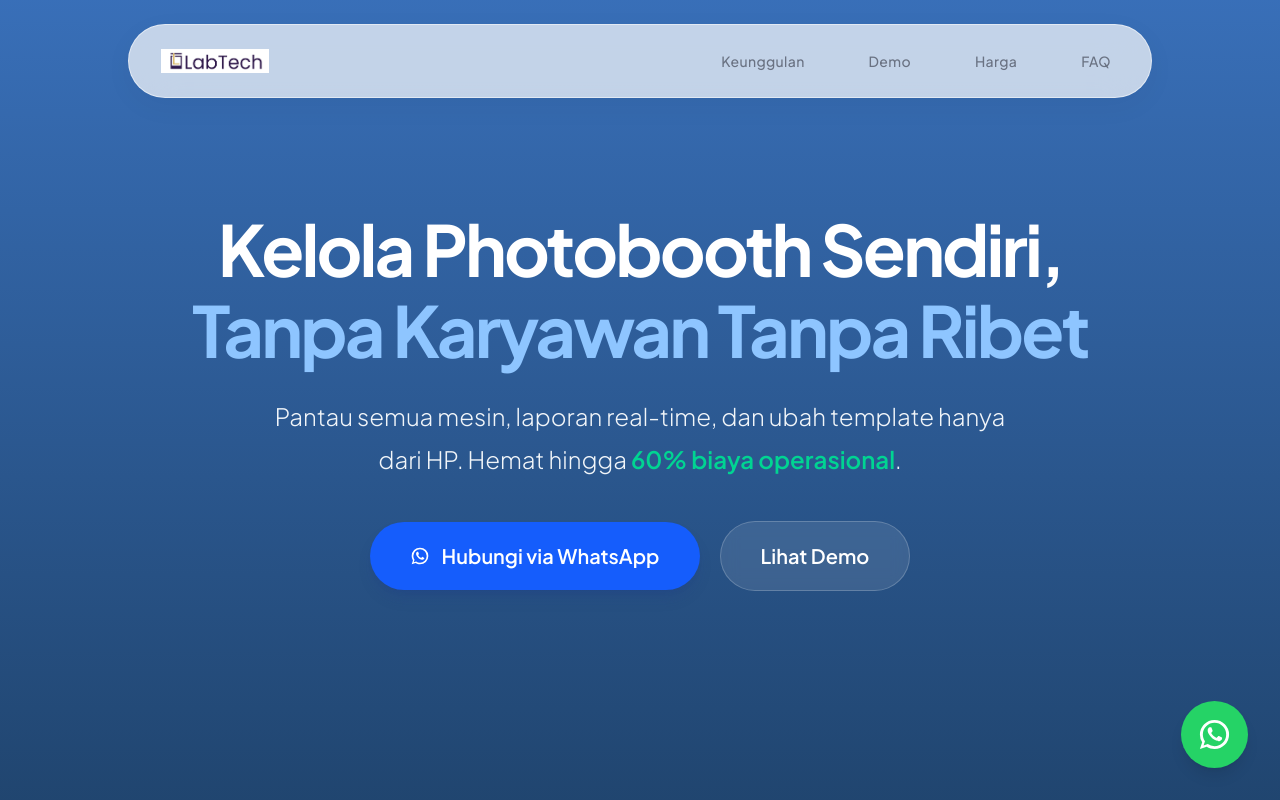
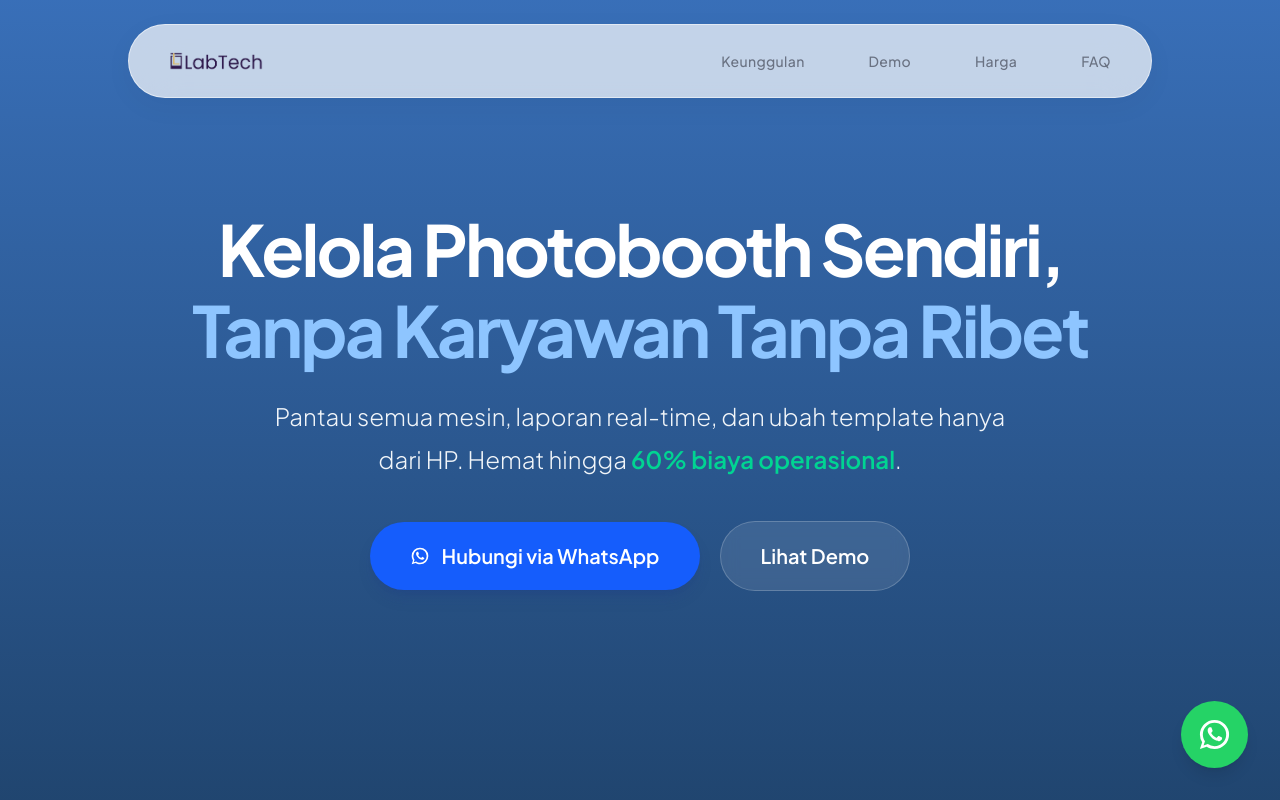
Before and after one commit to kzi-arch/Lumora-website, a Next.js app: page / in a window 1280 px wide. Shown: the top 800 px of the page. Built offline with nearby package versions, Linux system fonts and the light colour scheme.

Commit message:
Update Navbar.tsx

```diff
--- a/components/Navbar.tsx
+++ b/components/Navbar.tsx
@@ -17,7 +17,7 @@ export default function Navbar() {
                     <div className="flex justify-between items-center h-16 md:h-18">
                         {/* Logo */}
                         <motion.div initial={{ opacity: 0, x: -20 }} animate={{ opacity: 1, x: 0 }} className="flex items-center gap-3">
-                            <Image src="/Labtechtextblack.png" alt="Logo LabTech" width={200} height={150} className="h-10 md:h-6 w-auto object-contain pl-2" priority />
+                            <Image src="/Labtechtextblackpng.png" alt="Logo LabTech" width={200} height={150} className="h-10 md:h-6 w-auto object-contain pl-2" priority />
                         </motion.div>
 
                         {/* Desktop Menu */}
```
